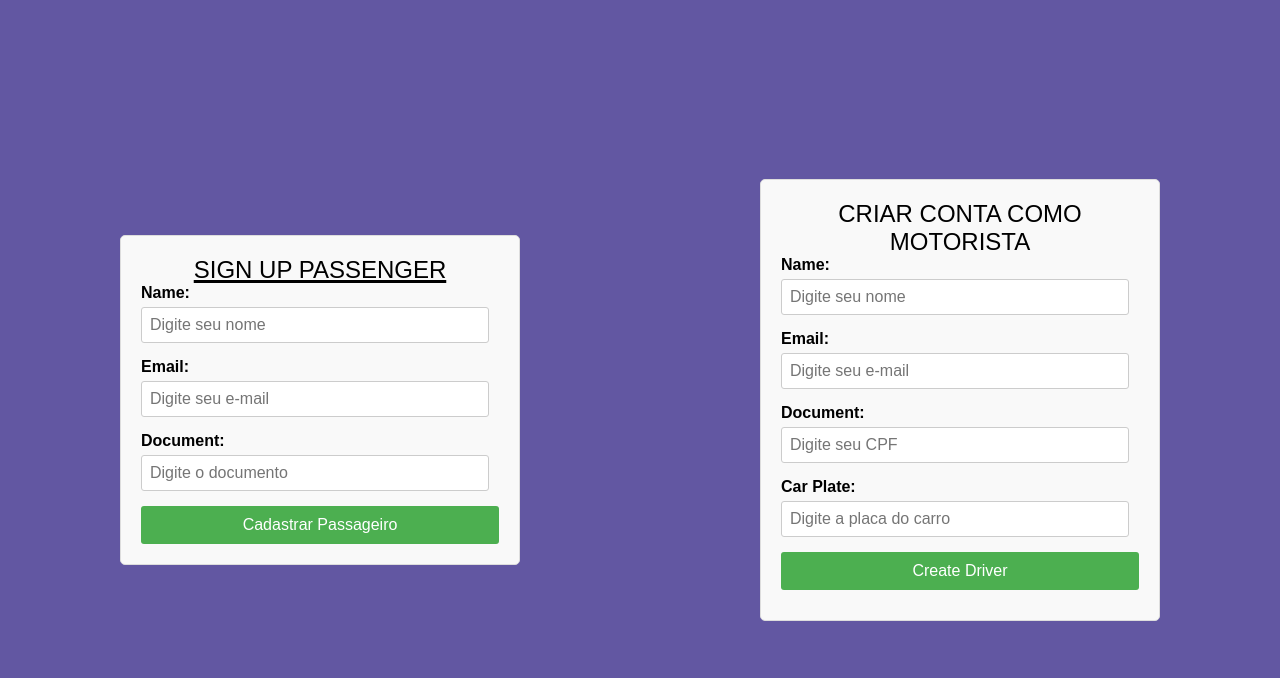
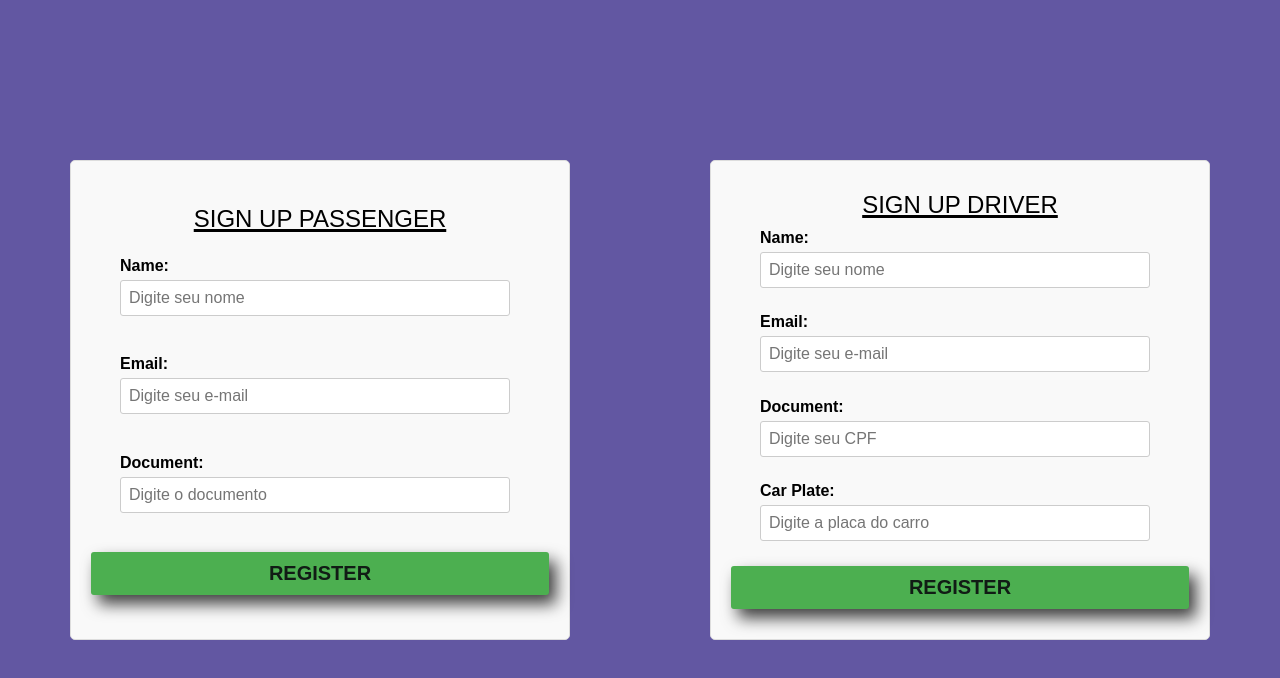
Before and after one commit to AdelinoJonas/Clean_code_Clean_Architecture, a Vue app in the folder frontend/: page / in a window 1280 px wide. Shown: the top 678 px of the page. Built offline with nearby package versions, Linux system fonts and the light colour scheme.

Commit message:
feat:driver errors TDD

```diff
--- a/frontend/src/CreateDriver.vue
+++ b/frontend/src/CreateDriver.vue
@@ -1,60 +1,73 @@
 <script setup lang="ts">
 	import { inject, ref } from 'vue';
 	import DriverGateway from './infra/gateway/DriverGateway';
-import Driver from './domain/Driver';
+	import { DriverBuilder } from './domain/Driver';
 
-const driver = ref(new Driver("","","","",""));
-const driverId = ref("");
+	const driverBuilder = ref(new DriverBuilder());
+	const driver = ref<{ driverId?: string } | null>(null);
+	const error = ref<string>("");
 
 	const driverGateway = inject("driverGateway") as DriverGateway;
-
 	async function createDriver() {
-    const createDriverId = await driverGateway.save(driver.value);
-    driverId.value = createDriverId;
+		try {
+			const builtDriver = driverBuilder.value.build();
+			const driverId = await driverGateway.create(builtDriver);
+			driver.value = { driverId };
+		} catch (e: any) {
+			error.value = e.message;
+		}
 	}
 </script>
 
 <template>
   <form id="createDriver" class="register" @submit.prevent>
-    <p class="title">CRIAR CONTA COMO MOTORISTA</p>
+    <p class="title">SIGN UP DRIVER</p>
     <div class="field">
       <label for="name" class="label">Name:</label>
-      <input id="name" class="driver-name" v-model="driver.name" placeholder="Digite seu nome"/>
+      <input id="name" class="driver-name" v-model="driverBuilder.name" placeholder="Digite seu nome"/>
     </div>
     <div class="field">
       <label for="email" class="label">Email:</label>
-      <input id="email" class="driver-email" v-model="driver.email" placeholder="Digite seu e-mail"/>
+      <input id="email" class="driver-email" v-model="driverBuilder.email" placeholder="Digite seu e-mail"/>
     </div>
     <div class="field">
       <label for="document" class="label">Document:</label>
-      <input id="document" class="driver-document" v-model="driver.document" placeholder="Digite seu CPF"/>
+      <input id="document" class="driver-document" v-model="driverBuilder.document" placeholder="Digite seu CPF"/>
     </div>
     <div class="field">
       <label for="carPlate" class="label">Car Plate:</label>
-      <input id="carPlate" class="driver-carPlate" v-model="driver.carPlate" placeholder="Digite a placa do carro"/>
+      <input id="carPlate" class="driver-carPlate" v-model="driverBuilder.carPlate" placeholder="Digite a placa do carro"/>
     </div>
-    <button type="button" class="create-button" @click="createDriver()">Create Driver</button>
-    <div class="id">{{ driverId }}</div>
+    <button type="button" class="create-button" @click="createDriver">REGISTER</button>
+    <div class="id" v-if="driver && driver.driverId">{{ driver.driverId }}</div>
   </form>
+  <div class="error" v-if="error">{{ error }}</div>
 </template>
 
 <style scoped>
   .register {
-  width: 400px;
+    width: 500px;
+    height: 60%;
     margin: auto;
     padding: 20px;
     background: #f9f9f9;
     border: 1px solid #ddd;
     border-radius: 5px;
     font-family: sans-serif;
+    display: flex;
+    flex-direction: column;
+    justify-content: space-evenly;
+    align-items: center;
   }
 
   .title {
     font-size: 1.5rem;
     text-align: center;
+    text-decoration: 3px underline;
   }
 
   .field {
+    width: 400px;
     margin-bottom: 15px;
   }
 
@@ -66,8 +79,8 @@ async function createDriver() {
 
   .driver-name,
   .driver-email,
-.driver-carPlate,
-.driver-document {
+  .driver-document,
+  .driver-carPlate {
     width: calc(100% - 10px);
     padding: 8px;
     font-size: 16px;
@@ -80,11 +93,15 @@ async function createDriver() {
     width: 100%;
     padding: 10px;
     background-color: #4CAF50;
-  color: white;
+    color: #111c15;
     border: none;
     border-radius: 3px;
     cursor: pointer;
-  font-size: 16px;
+    font-size: 20px;
+    font-weight: 600;
+    -webkit-box-shadow: 7px 9px 16px 0px rgba(0,0,0,0.75);
+    -moz-box-shadow: 7px 9px 16px 0px rgba(0,0,0,0.75);
+    box-shadow: 7px 9px 16px 0px rgba(0,0,0,0.75);
   }
 
   .create-button:hover {
@@ -96,4 +113,18 @@ async function createDriver() {
     font-size: 18px;
     text-align: center;
   }
+
+  .error {
+    width: 90%;
+    border-radius: 10px;
+    border: 3px solid rgb(185, 42, 42);
+    background-color: rgb(218, 84, 84);
+    color: #f2dada;
+    font-size: 3rem;
+    line-height: 4.5rem;
+    font-weight: 500;
+    text-align: center;
+    position:fixed;
+    margin-top: -700px;
+  }
 </style>
--- a/frontend/src/CreatePassenger.vue
+++ b/frontend/src/CreatePassenger.vue
@@ -35,7 +35,7 @@
       <label for="document" class="label">Document:</label>
       <input id="document" class="passenger-document" v-model="passengerBuilder.document" placeholder="Digite o documento"/>
     </div>
-    <button class="create-button" @click.prevent="createPassenger">Cadastrar Passageiro</button>
+    <button class="create-button" @click.prevent="createPassenger">REGISTER</button>
     <div v-if="passenger">
       <div class="id">{{ passenger.passengerId }}</div>
     </div>
@@ -44,14 +44,19 @@
 </template>
 
 <style scoped>
-  .register {
-    width: 400px;
+   .register {
+    width: 500px;
+    height: 60%;
     margin: auto;
     padding: 20px;
     background: #f9f9f9;
     border: 1px solid #ddd;
     border-radius: 5px;
     font-family: sans-serif;
+    display: flex;
+    flex-direction: column;
+    justify-content: space-evenly;
+    align-items: center;
   }
 
   .title {
@@ -61,6 +66,7 @@
   }
 
   .field {
+    width: 400px;
     margin-bottom: 15px;
   }
 
@@ -85,11 +91,15 @@
     width: 100%;
     padding: 10px;
     background-color: #4CAF50;
-    color: white;
+    color: #111c15;
     border: none;
     border-radius: 3px;
     cursor: pointer;
-    font-size: 16px;
+    font-size: 20px;
+    font-weight: 600;
+    -webkit-box-shadow: 7px 9px 16px 0px rgba(0,0,0,0.75);
+    -moz-box-shadow: 7px 9px 16px 0px rgba(0,0,0,0.75);
+    box-shadow: 7px 9px 16px 0px rgba(0,0,0,0.75);
   }
 
   .create-button:hover {
--- /dev/null
+++ b/frontend/src/domain/CarPlate.ts
@@ -0,0 +1,20 @@
+export default class CarPlate {
+  private value: string;
+
+    constructor (value: string) {
+      if(!this.validate(value)) throw new Error("Invalid car plate");
+      this.value = value;
+    }
+
+    validate (carPlate: string) {
+      return String(carPlate)
+        .toLowerCase()
+        .match(
+          /^[a-z]{3}[0-9]{4}$/
+        );
+    }
+
+    getValue () {
+      return this.value;
+    }
+}
--- a/frontend/src/domain/Driver.ts
+++ b/frontend/src/domain/Driver.ts
@@ -1,11 +1,49 @@
+import CarPlate from "./CarPlate";
+import Cpf from "./Cpf";
+import Email from "./Email";
+import Name from "./Name";
+
 export default class Driver {
+  driverId?: string | null;
+  name: Name;
+  email: Email;
+  document: Cpf;
+	carPlate: CarPlate;
 
-	constructor (
-		readonly driverId?: string,
-		readonly name?: string,
-		readonly email?: string,
-		readonly document?: string,
-		readonly carPlate?: string
-	) {
-	}
+  constructor(driverId: string, name: string, email: string, document: string, carPlate: string) {
+    if (!name) {
+      throw new Error("Invalid name");
+    }
+    if (!email) {
+      throw new Error("Invalid email");
+    }
+    if (!document) {
+      throw new Error("Invalid document");
+    }
+    if (!carPlate) {
+      throw new Error("Invalid document");
+    }
+
+    this.driverId = driverId;
+    this.name = new Name(name);;
+    this.email = new Email(email);
+    this.document = new Cpf(document);
+    this.carPlate = new CarPlate(carPlate);
+  }
+
+  static create(builder: DriverBuilder) {
+    return new Driver(builder.driverId, builder.name, builder.email, builder.document, builder.carPlate);
+  }
 }
+
+export class DriverBuilder {
+  driverId = "";
+  name = "";
+  email = "";
+  document = "";
+  carPlate = "";
+
+  build() {
+    return Driver.create(this);
+  }
+}
--- a/frontend/src/infra/gateway/DriverGatewayHttp.ts
+++ b/frontend/src/infra/gateway/DriverGatewayHttp.ts
@@ -1,14 +1,33 @@
-import DriverGateway from "./DriverGateway";
+import DriverGateway, { CreateDriverInput } from "./DriverGateway";
 import HttpClient from "../http/HttpClient";
 import Driver from "../../domain/Driver";
 
 export default class DriverGatewayHttp implements DriverGateway {
+    constructor(readonly httpClient: HttpClient) {}
 
-	constructor (readonly httpClient: HttpClient) {
-	}
+    async create(driver: Driver): Promise<string> {
+        const input: CreateDriverInput = {
+            name: driver.name.getValue(),
+            email: driver.email.getValue(),
+            document: driver.document.getValue(),
+						carPlate: driver.carPlate.getValue()
+        };
 
-	async save (driver: Driver) {
-		const driverData = await this.httpClient.post("http://localhost:3000/driver", driver);
-		return driverData.data.driver_id;
-	}
+        try {
+					const response = await this.httpClient.post("http://localhost:3000/driver", input);
+					const driverId = response.data.driver_id.toString();
+					return driverId;
+			} catch (error:any) {
+					if (error) {
+							console.log("Requisição cancelada:", error.message);
+					} else if (error.response) {
+							console.log("Erro na resposta:", error.response.data);
+					} else if (error.request) {
+							console.log("Erro na requisição:", error.request);
+					} else {
+							console.log("Erro desconhecido:", error.message);
+					}
+					throw error;
+			}
+    }
 }
```
Also changed, not shown: frontend/src/infra/gateway/DriverGateway.ts (+8 -1 lines), 1 other file (tests, documents, lock files or other folders). Lines whose indentation alone changed are shown as unchanged.
